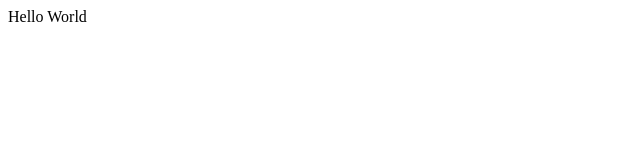
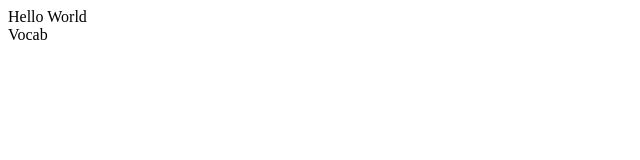
Before and after one commit to awpala/aprender, a React (Create React App) app: page / in a window 1280 px wide. Shown: the top 160 px of the page, without its empty margins (0-640 px from the left). Built offline with nearby package versions, Linux system fonts and the light colour scheme.

Commit message:
Initialize context and components

```diff
--- a/src/components/App.js
+++ b/src/components/App.js
@@ -1,9 +1,11 @@
 import React from 'react';
+import Vocab from './Vocab';
 
 const App = () => {
     return (
         <div>
             Hello World
+            <Vocab />
         </div>
     );
 }
--- /dev/null
+++ b/src/components/Vocab.js
@@ -0,0 +1,12 @@
+import React, { useState, useEffect } from 'react';
+
+const Vocab = () => {
+
+    return (
+        <div>
+            Vocab
+        </div>
+    );
+}
+
+export default Vocab;
```
Also changed, not shown: src/components/context/index.js (added, +11 -0 lines).
